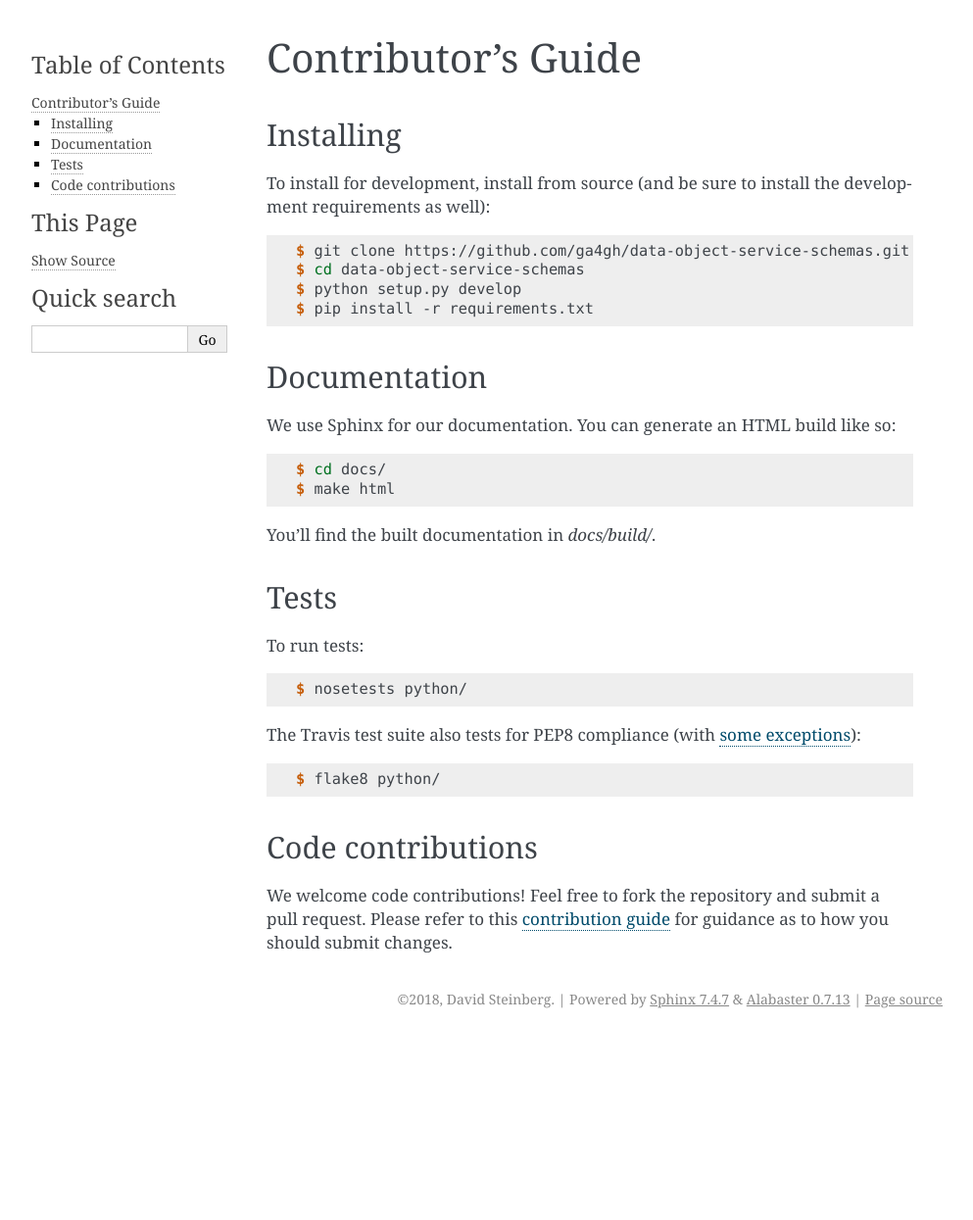
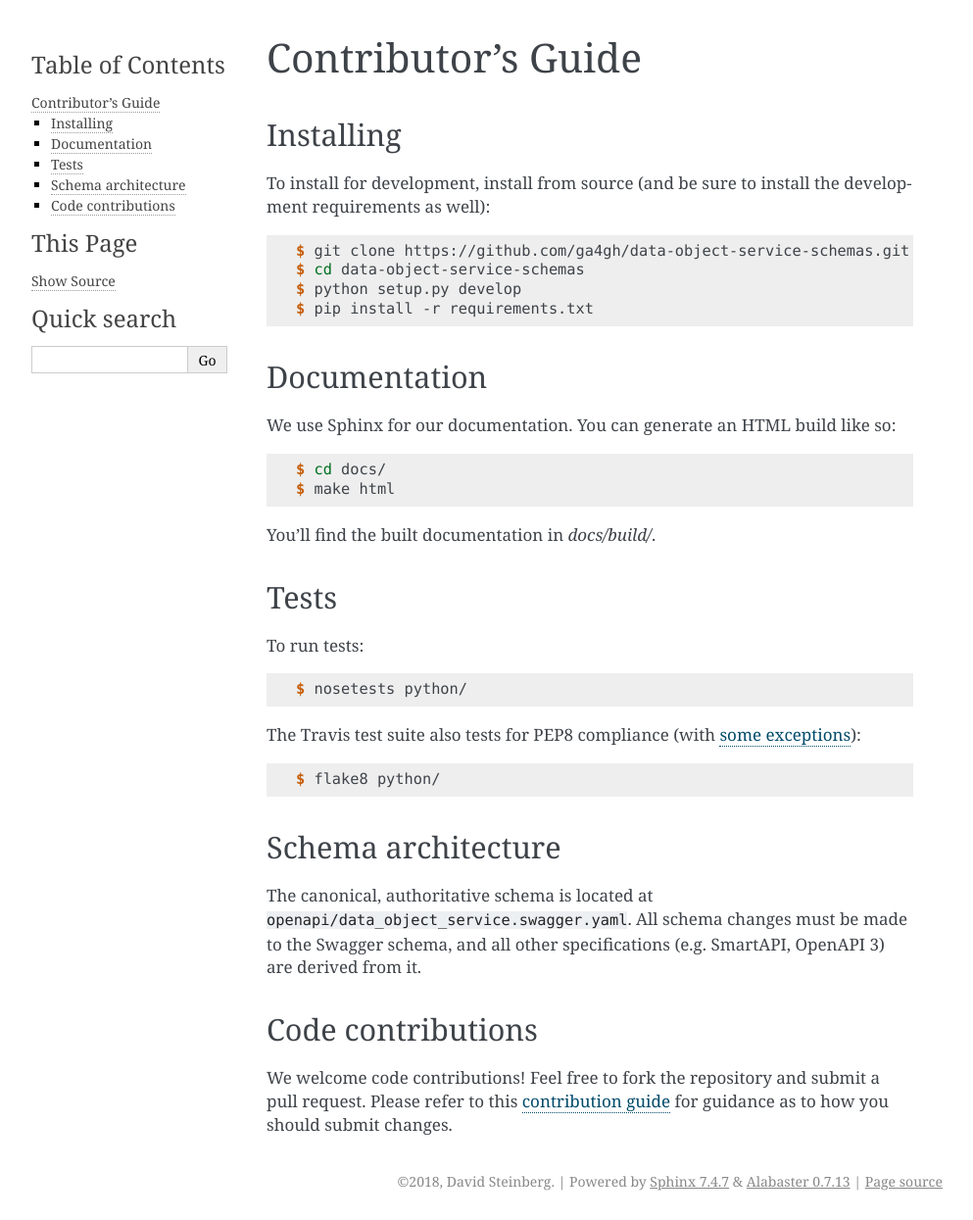
Before and after one commit to ga4gh/data-repository-service-schemas, a Sphinx documentation site: the page built from docs/source/contributors.rst, in a window 1280 px wide. Shown: the whole page at 98% size, without its empty margins (148-1141 px from the left). Built offline with Sphinx 7.4.7, drawn with Linux system fonts in a browser that asks for light colours; before the commit the page ends 1059 px from its top, so only the background shows below that.

Commit message:
Identify Swagger schema as reference schema

```diff
--- a/docs/source/contributors.rst
+++ b/docs/source/contributors.rst
@@ -36,6 +36,12 @@ The Travis test suite also tests for PEP8 compliance (with
 
     $ flake8 python/
 
+Schema architecture
+-------------------
+
+The canonical, authoritative schema is located at ``openapi/data_object_service.swagger.yaml``. All schema changes
+must be made to the Swagger schema, and all other specifications (e.g. SmartAPI, OpenAPI 3) are derived from it.
+
 Code contributions
 ------------------
 
```
